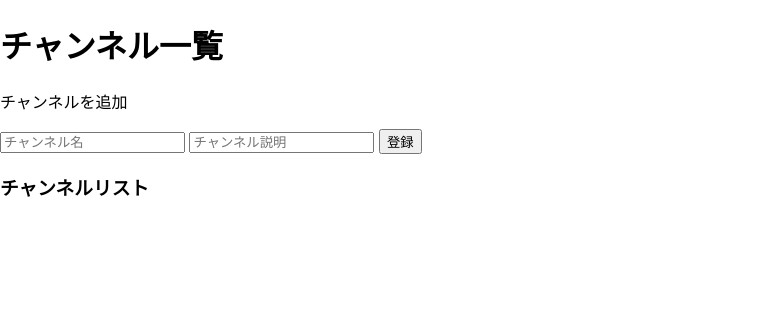
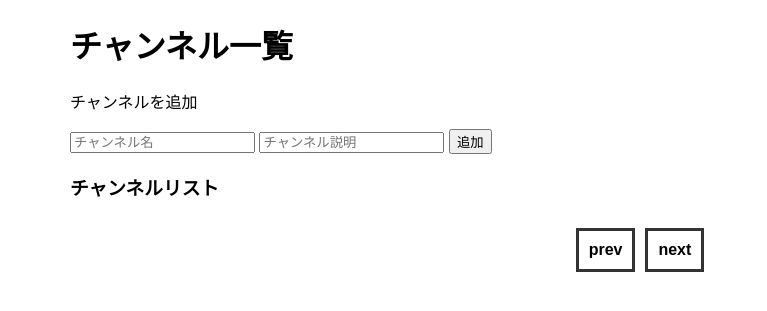
Before and after one commit to HackathonGteam/gteam, a Flask app: page / in a window 1280 px wide. Shown: the top 311 px of the page, without its empty margins (0-767 px from the left). Run offline with Flask 2, Linux system fonts and the light colour scheme; the visitor is signed in with stand-in values (Sample User, id 1); data that the repository does not hold is empty.

Commit message:
ページネーションの実装

```diff
--- a/static/css/base.css
+++ b/static/css/base.css
@@ -1,4 +1,5 @@
 @import 'registration.css';
+@import 'pagination.css';
 
 /* ページ共通レイアウト */
 body {
--- /dev/null
+++ b/static/css/pagination.css
@@ -0,0 +1,28 @@
+.pagination{
+  list-style: none;
+  display: flex;
+  justify-content: center;
+  padding: 5px;
+}
+
+.pagination li{
+  margin: 5px;
+  border: 3px solid #333;
+}
+
+.pagination a{
+  display: block;
+  text-decoration: none;
+  font-weight: bold;
+  color: #000;
+  padding: 10px;
+}
+
+.pagination a:hover{
+  background-color: #006400;
+  color: #fff;
+}
+
+.active{
+  background-color: #60B500;
+}
--- /dev/null
+++ b/static/js/pagination.js
@@ -0,0 +1,9 @@
+jQuery(document).ready(function($){
+  $('.channel-pagination-block').paginathing({
+    perPage: 4,
+    firstLast: false,
+    prevText:'prev' ,
+    nextText:'next' ,
+    activeClass: 'active',
+  })
+});
--- a/templates/base.html
+++ b/templates/base.html
@@ -7,6 +7,8 @@
     <!--Flaskのテンプレートの継承を利用する-->
     {% block title %}{% endblock %}
     <link rel="stylesheet" href="{{url_for('static',filename='css/base.css')}}">
+    <script src="https://ajax.googleapis.com/ajax/libs/jquery/3.6.1/jquery.min.js"></script>
+    <script src="static/js/paginathing.min.js"></script>
 </head>
 <body>
     {% block body %}{% endblock %}
--- a/templates/index.html
+++ b/templates/index.html
@@ -1,49 +1,39 @@
 {% extends 'base.html' %}<!-- base.htmlを継承して利用する -->
 {% block title %}
-    <title>home</title>
+  <title>home</title>
 {% endblock %}
 {% block body %}
-  <div class="main-container channelpage">
-    <div class="main-content">
-      <div class="channel-title">
+  <div class="channel-wrapper">
+    <div class="container">
+      <div class="channel-top">
         <h1>チャンネル一覧</h1>
         <p>チャンネルを追加</p>
-        <!--formタグでチャンネル追加を実装(classはsampleより引用)
-        action属性はまだ確認中-->
-        <form id="add-channel" action="/" method="post">
+        <!-- formタグでチャンネル追加を実装 -->
+        <form action="/" method="post">
           <!--チャンネル名の追加-->
-          <input
-          type="text"
-          placeholder="チャンネル名"
-          class="channel-form-input"
-          name="channelName"
-          />
+          <input type="text" placeholder="チャンネル名" class="" name="channelName">
           <!--チャンネルの説明-->
-          <input
-          type="text"
-          placeholder="チャンネル説明"
-          class="channel-form-input"
-          name="channelDescription"
-          />
-          <button id="add-channel-confirmation-btn">登録</button>
+          <input type="text" placeholder="チャンネル説明" class="" name="channelDescription">
+          <button>追加</button>
         </form>
       </div>
       <div class="channel-list">
         <h3>チャンネルリスト</h3>
-          <!--pythonのfor文を使用し、チャンネルリストにチャンネル名を表示する。
-          channel-listとchannel-nameはsampleより引用-->
+        <!-- pythonのfor文を使用し、チャンネルリストにチャンネル名を表示する。 -->
+        <div class="channel-pagination-block">
           {% for channel in channels %}
             <li>
               <a href="{{ url_for('detail', channelId=channel.CHANNEL_ID) }}">{{ channel.CHANNEL_NAME }}</a>
             </li>
           {% endfor %}
+        </div>
       </div>
     </div>
   </div>
 {% endblock %}
 {% block script %}
-  <script type="text/javascript">
-    const channels = JSON.parse('{{ channels|tojson }}')
-    const userId = JSON.parse('{{ userId|tojson }}');
-  </script>
+  <script
+    src="{{url_for('static',filename='js/pagination.js')}}"
+    type="text/javascript"
+  ></script>
 {% endblock %}
```
Also changed, not shown: static/js/paginathing.min.js (added).
